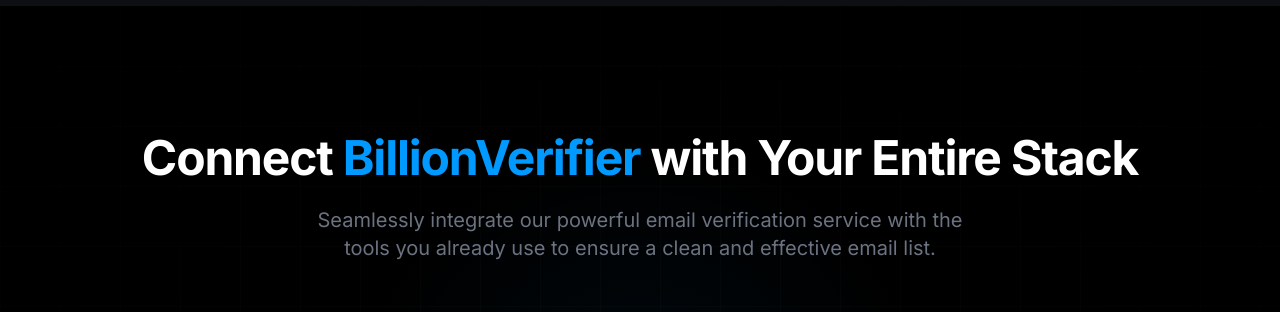
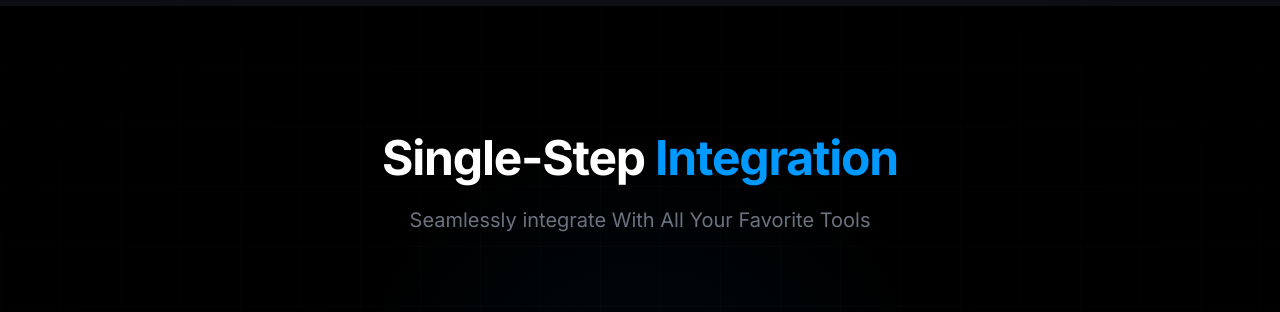
Before and after one commit to KyleBezuidenhout/email-verifier-saas, a Next.js app in the folder frontend/: page / in a window 1280 px wide. Shown: the part 2140-2452 px from the top of the page. Built offline with nearby package versions, Linux system fonts and the light colour scheme; no server answers.

Commit message:
Update integration section text

```diff
--- a/frontend/components/marketing/IntegrationsShowcase.tsx
+++ b/frontend/components/marketing/IntegrationsShowcase.tsx
@@ -174,10 +174,10 @@
         {/* Section Header */}
         <div className="text-center mb-16 lg:mb-20 animate-fade-in">
           <h2 className="text-3xl md:text-4xl lg:text-5xl font-bold text-landing-heading leading-[1.1] tracking-tight mb-6">
-            Connect <span className="text-landing-accent">BillionVerifier</span> with Your Entire Stack
+            Single-Step <span className="text-landing-accent">Integration</span>
           </h2>
           <p className="text-lg md:text-xl text-landing-muted max-w-2xl mx-auto leading-relaxed">
-            Seamlessly integrate our powerful email verification service with the tools you already use to ensure a clean and effective email list.
+            Seamlessly integrate With All Your Favorite Tools
           </p>
         </div>
 
```
